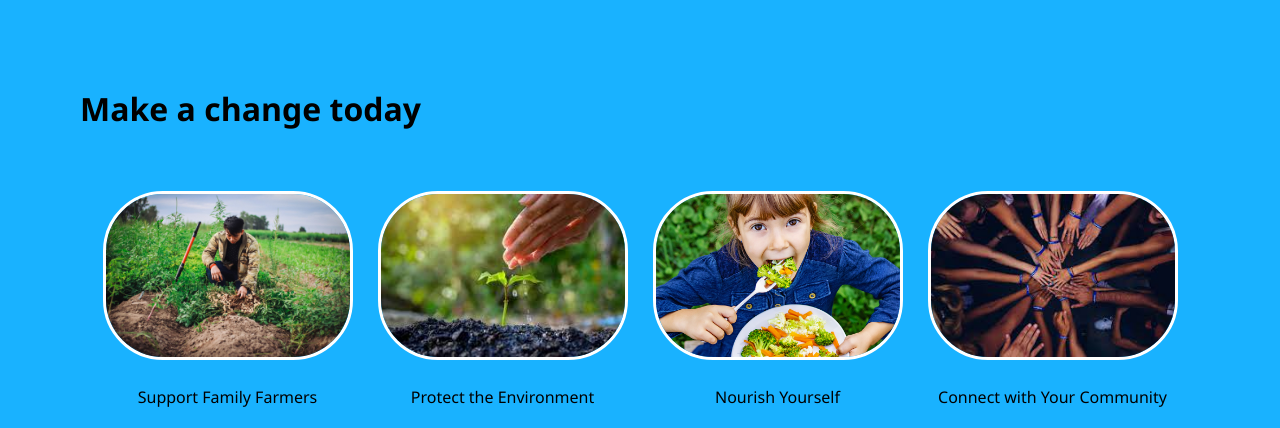
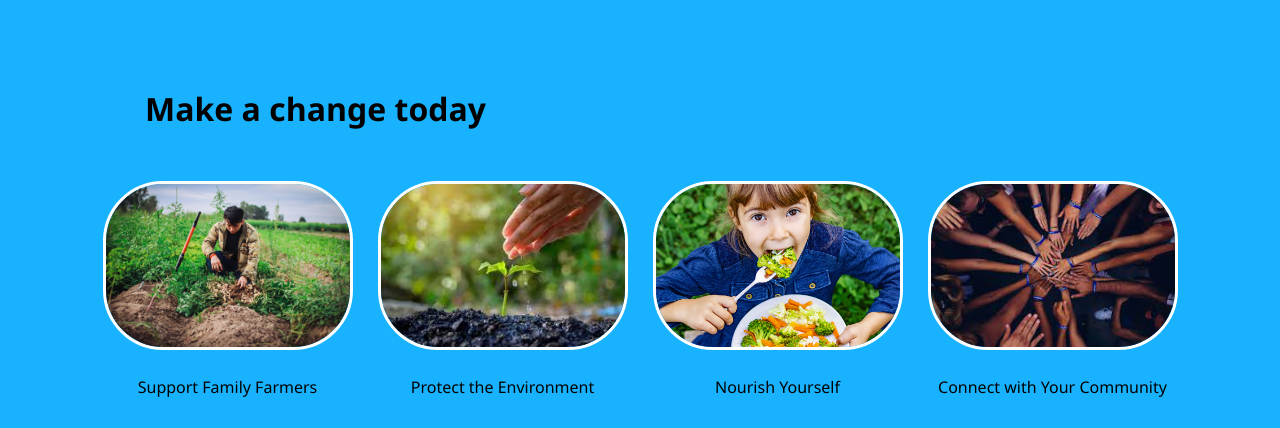
Before and after one commit to scarlatcristian/landing-page, a plain HTML site: page index.html in a window 1280 px wide. Shown: the part 524-952 px from the top of the page. Drawn offline with Linux system fonts and the light colour scheme.

Commit message:
fix margin

```diff
--- a/CSS/style.css
+++ b/CSS/style.css
@@ -95,14 +95,16 @@ p{
     background-color: #19b2ff;
     max-width: auto;
     min-width: 400px;
-    margin: auto;
+    margin: 50px;
     padding: 0px 30px;
+
 }
 
 .title{
     display: flex;
-    justify-content:flex-start;
-    padding: 50px;
+    margin-bottom: 40px;
+    margin-left: 65px;
+
 }
 
 .boxes{
```
